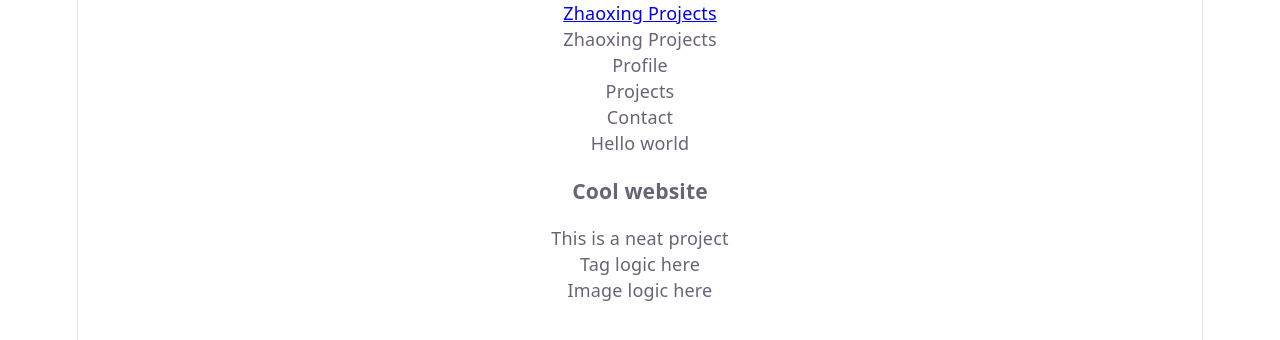
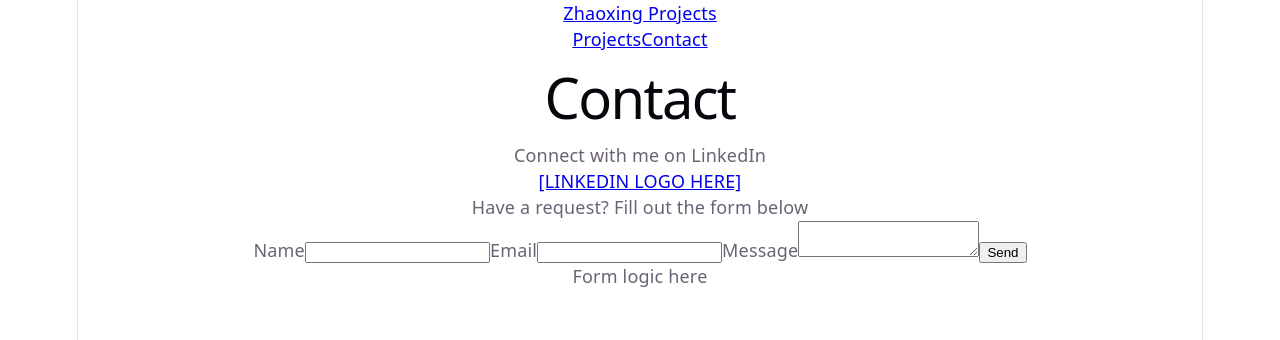
Before and after one commit to ZxxLi/profilewebsite, a React (Vite) app in the folder portfolio-website/: page /Contact in a window 1280 px wide. Shown: the top 340 px of the page. Built offline with nearby package versions, Linux system fonts and the light colour scheme.

Commit message:
Form logic

```diff
--- a/portfolio-website/package.json
+++ b/portfolio-website/package.json
@@ -10,6 +10,7 @@
     "preview": "vite preview"
   },
   "dependencies": {
+    "@emailjs/browser": "^4.4.1",
     "react": "^19.2.6",
     "react-dom": "^19.2.6",
     "react-router-dom": "^7.18.0"
--- a/portfolio-website/src/App.jsx
+++ b/portfolio-website/src/App.jsx
@@ -4,6 +4,8 @@ import './css/App.css'
 import NavBar from "./components/NavBar"
 import ProjectCard from './components/ProjectCard'
 import Profile from './pages/Profile.jsx'
+import Projects from './pages/Projects.jsx'
+import Contact from './pages/Contact.jsx'
 
 function App() {
 
@@ -11,11 +13,14 @@ function App() {
     <>
       <div>
         <NavBar />
-        <p>Hello world</p>
-        <ProjectCard project = {{title:"Cool website",shortDescription:"This is a neat project"}}/>
-        <Routes>
-          <Route path = "/" element = {<Profile />}/>
-        </Routes>
+        <main>
+          <Routes>
+            <Route path = "/" element = {<Profile />}/>
+            <Route path = "/Profile" element = {<Profile />}/>
+            <Route path = "/Projects" element = {<Projects />}/>
+            <Route path = "/Contact" element = {<Contact />}/>
+          </Routes>
+        </main>
       </div>
     </>
   )
--- /dev/null
+++ b/portfolio-website/src/components/Form.jsx
@@ -0,0 +1,35 @@
+import React, { useRef } from 'react';
+import emailjs from '@emailjs/browser';
+
+export const Form = () => {
+  const form = useRef();
+
+  const sendEmail = (e) => {
+    e.preventDefault();
+
+    emailjs
+      .sendForm('YOUR_SERVICE_ID', 'YOUR_TEMPLATE_ID', form.current, {
+        publicKey: 'YOUR_PUBLIC_KEY',
+      })
+      .then(
+        () => {
+          console.log('SUCCESS!');
+        },
+        (error) => {
+          console.log('FAILED...', error.text);
+        },
+      );
+  };
+
+  return (
+    <form ref={form} onSubmit={sendEmail}>
+      <label>Name</label>
+      <input type="text" name="user_name" />
+      <label>Email</label>
+      <input type="email" name="user_email" />
+      <label>Message</label>
+      <textarea name="message" />
+      <input type="submit" value="Send" />
+    </form>
+  );
+};
--- a/portfolio-website/src/components/NavBar.jsx
+++ b/portfolio-website/src/components/NavBar.jsx
@@ -5,12 +5,10 @@ function NavBar(){
         <nav className ="navbar">
             <div className = "logo">
                 <Link to = "/">Zhaoxing Projects</Link>
-                <p>Zhaoxing Projects</p>
             </div>
             <div className = "links">
-                <p>Profile</p>
-                <p>Projects</p>
-                <p>Contact</p>
+                <Link to = "/Projects">Projects</Link>
+                <Link to = "/Contact">Contact</Link>
             </div>
         </nav>
     )
--- a/portfolio-website/src/pages/Contact.jsx
+++ b/portfolio-website/src/pages/Contact.jsx
@@ -1,8 +1,19 @@
+import { Link } from "react-router-dom";
+import { Form } from "../components/Form"
+
 function Contact(){
     return <div className = "contact">
         <h1>Contact</h1>
-        <p>Connect with me on LinkedIn (LINKEDIN CONTACT HERE)</p>
+        <p>Connect with me on LinkedIn</p>
+        <a
+            href = "https://www.linkedin.com/in/zhao-xing-li"
+            target="_blank"
+            rel="noopener noreferrer">
+            [LINKEDIN LOGO HERE]
+        </a>
         <p>Have a request? Fill out the form below</p>
+        <Form />
+
         <p>Form logic here</p>
     </div>
 }
--- a/portfolio-website/src/pages/Profile.jsx
+++ b/portfolio-website/src/pages/Profile.jsx
@@ -1,3 +1,5 @@
+import { Link } from "react-router-dom";
+
 function Profile(){
 
     function ProjectButtonClicked(){
@@ -7,7 +9,7 @@ function Profile(){
     return (
         <div className = "Profile">
             <div className = "Main-Descriptor">
-                <h1>Zhaoxing Portolio Website</h1>
+                <h1>Zhaoxing Portfolio Website</h1>
                 <h2>Welcome!</h2>
                 <p>This website contains information about work done and projects that I have taken part of.</p>
                 <h3>Experience</h3>
@@ -15,9 +17,9 @@ function Profile(){
             <div className = "Experience">
                 <p>Time line logic here</p>
             </div>
-            <div className = "Furhter">
+            <div className = "Further">
                 <p>Want to find out more about the projects? Click the button below</p>
-                <button className = "button" onClick = {ProjectButtonClicked}>Projects</button>
+                <Link to = "/Projects" className = "button-link">Projects</Link>
             </div>
 
         </div>
```
Also changed, not shown: 1 other file (tests, documents, lock files or other folders).
